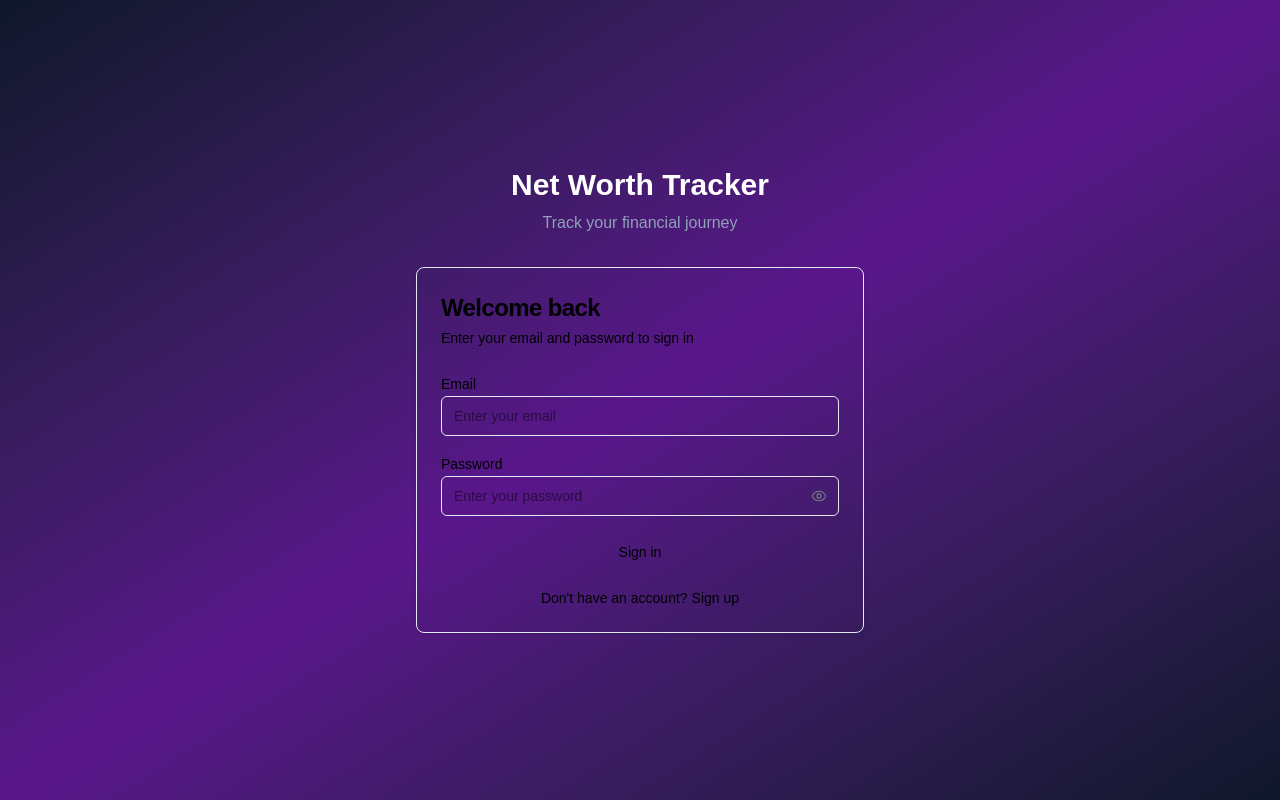
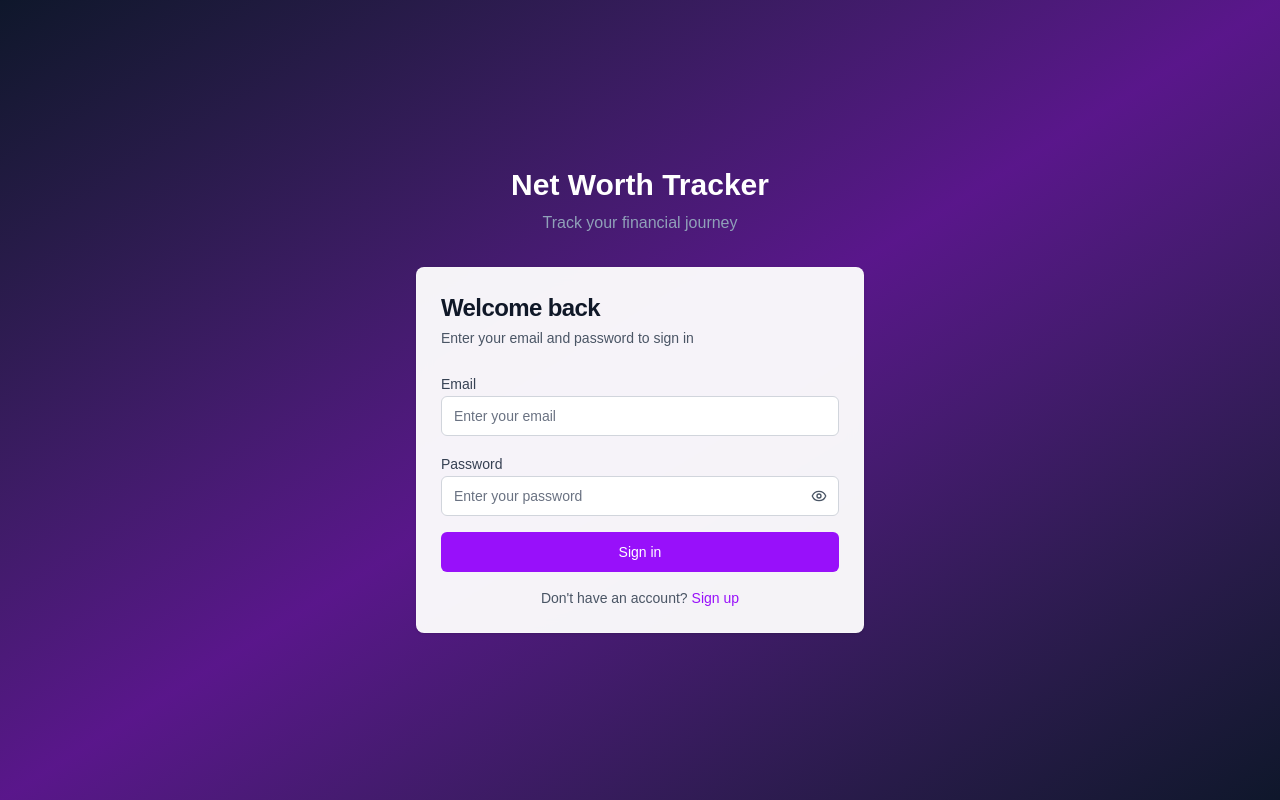
Before and after one commit to mcnutt0316/net-worth-tracker, a Next.js app: page /auth in a window 1280 px wide. Built offline with nearby package versions, Linux system fonts and the light colour scheme.

Commit message:
fixing ux for auth form

```diff
--- a/src/components/auth-form.tsx
+++ b/src/components/auth-form.tsx
@@ -67,12 +67,12 @@ export function AuthForm({ mode, onToggleMode }: AuthFormProps) {
   }
 
   return (
-    <Card className="w-full max-w-md mx-auto">
+    <Card className="w-full max-w-md mx-auto bg-white/95 backdrop-blur-sm border-white/20">
       <CardHeader className="space-y-1">
-        <CardTitle className="text-2xl font-bold">
+        <CardTitle className="text-2xl font-bold text-gray-900">
           {mode === "signin" ? "Welcome back" : "Create account"}
         </CardTitle>
-        <CardDescription>
+        <CardDescription className="text-gray-600">
           {mode === "signin"
             ? "Enter your email and password to sign in"
             : "Enter your email and password to create an account"
@@ -87,11 +87,13 @@ export function AuthForm({ mode, onToggleMode }: AuthFormProps) {
               name="email"
               render={({ field }) => (
                 <FormItem>
-                  <FormLabel>Email</FormLabel>
+                  <FormLabel className="text-gray-700 font-medium">Email</FormLabel>
                   <FormControl>
                     <Input
                       type="email"
                       placeholder="Enter your email"
+                      className="bg-white border-gray-300 text-gray-900 placeholder:text-gray-500 focus:border-purple-500 focus:ring-purple-500"
+                      autoComplete="email"
                       {...field}
                       disabled={isLoading}
                     />
@@ -106,19 +108,21 @@ export function AuthForm({ mode, onToggleMode }: AuthFormProps) {
               name="password"
               render={({ field }) => (
                 <FormItem>
-                  <FormLabel>Password</FormLabel>
+                  <FormLabel className="text-gray-700 font-medium">Password</FormLabel>
                   <FormControl>
                     <div className="relative">
                       <Input
                         type={showPassword ? "text" : "password"}
                         placeholder="Enter your password"
+                        className="bg-white border-gray-300 text-gray-900 placeholder:text-gray-500 focus:border-purple-500 focus:ring-purple-500"
+                        autoComplete={mode === "signin" ? "current-password" : "new-password"}
                         {...field}
                         disabled={isLoading}
                       />
                       <button
                         type="button"
                         onClick={() => setShowPassword(!showPassword)}
-                        className="absolute right-3 top-1/2 transform -translate-y-1/2 text-gray-500 hover:text-gray-700"
+                        className="absolute right-3 top-1/2 transform -translate-y-1/2 text-gray-600 hover:text-gray-800 transition-colors"
                         disabled={isLoading}
                       >
                         {showPassword ? (
@@ -135,12 +139,12 @@ export function AuthForm({ mode, onToggleMode }: AuthFormProps) {
             />
 
             {error && (
-              <div className="bg-destructive/15 border border-destructive/20 text-destructive px-4 py-3 rounded-md text-sm">
+              <div className="bg-red-50 border border-red-200 text-red-700 px-4 py-3 rounded-md text-sm">
                 {error}
               </div>
             )}
 
-            <Button type="submit" className="w-full" disabled={isLoading}>
+            <Button type="submit" className="w-full bg-purple-600 hover:bg-purple-700 text-white font-medium" disabled={isLoading}>
               {isLoading && <Loader2 className="mr-2 h-4 w-4 animate-spin" />}
               {mode === "signin" ? "Sign in" : "Create account"}
             </Button>
@@ -148,12 +152,12 @@ export function AuthForm({ mode, onToggleMode }: AuthFormProps) {
         </Form>
 
         <div className="mt-4 text-center text-sm">
-          <span className="text-muted-foreground">
+          <span className="text-gray-600">
             {mode === "signin" ? "Don't have an account?" : "Already have an account?"}
           </span>
           <button
             onClick={onToggleMode}
-            className="ml-1 text-primary hover:underline"
+            className="ml-1 text-purple-600 hover:text-purple-700 hover:underline font-medium transition-colors"
             disabled={isLoading}
           >
             {mode === "signin" ? "Sign up" : "Sign in"}
```
Also changed, not shown: .playwright-mcp/auth-form.png (added).
